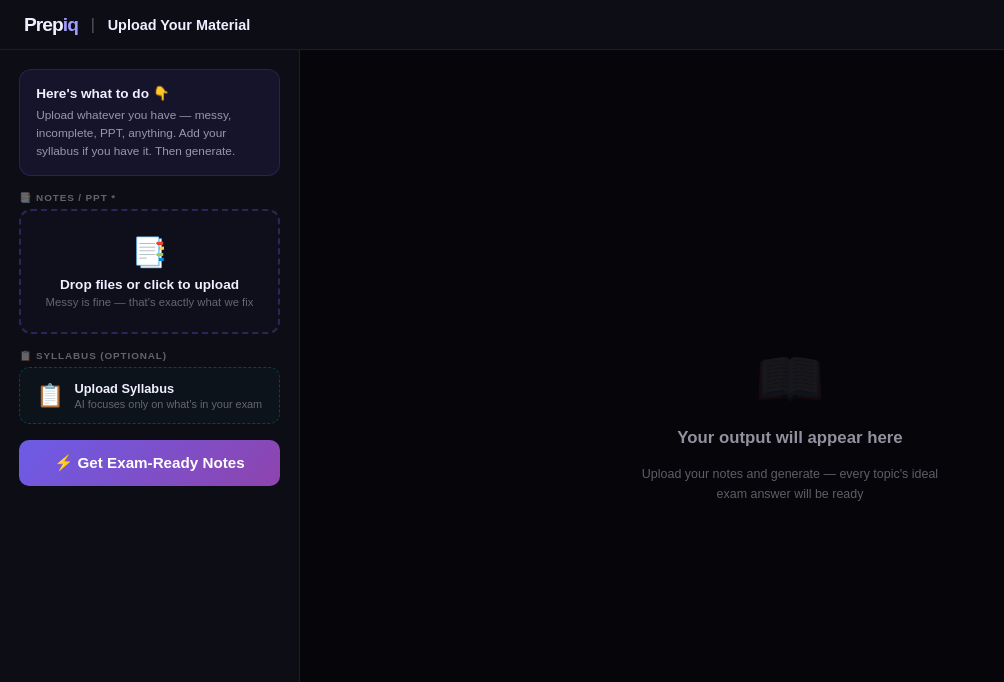
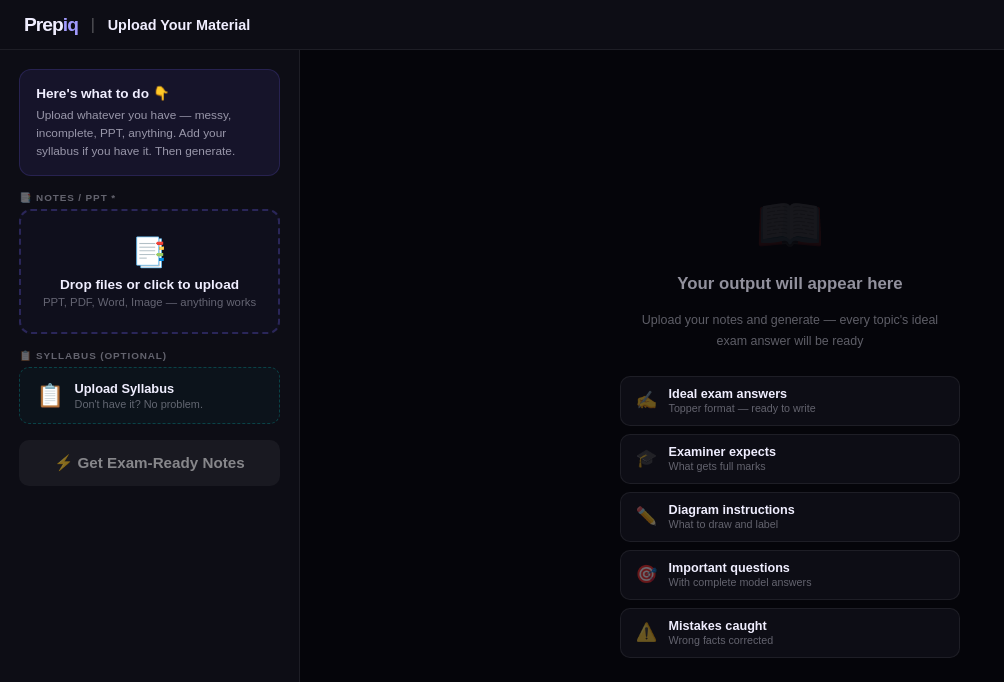
Before and after one commit to anshikayadav14/prepiq, a Next.js app: page /upload in a window 1280 px wide. Shown: the top 682 px of the page, without its empty margins (0-1004 px from the left). Built offline with nearby package versions, Linux system fonts and the light colour scheme.

Commit message:
Upload page with file handling

```diff
--- a/app/upload/page.js
+++ b/app/upload/page.js
@@ -1,4 +1,23 @@
+'use client'
+import { useState } from 'react'
+
 export default function Upload() {
+  const [noteFiles, setNoteFiles] = useState([])
+  const [sylFile, setSylFile] = useState(null)
+
+  function handleNotes(e) {
+    const files = Array.from(e.target.files)
+    setNoteFiles(prev => [...prev, ...files])
+  }
+
+  function handleSyl(e) {
+    setSylFile(e.target.files[0])
+  }
+
+  function removeNote(name) {
+    setNoteFiles(prev => prev.filter(f => f.name !== name))
+  }
+
   return (
     <main style={{
       minHeight: '100vh',
@@ -7,6 +26,7 @@ export default function Upload() {
       display: 'flex',
       flexDirection: 'column'
     }}>
+
       {/* Header */}
       <div style={{
         display: 'flex',
@@ -17,7 +37,6 @@ export default function Upload() {
         borderBottom: '1px solid rgba(255,255,255,0.07)'
       }}>
         <span style={{
-          fontFamily: 'sans-serif',
           fontWeight: '800',
           fontSize: '1.2rem',
           letterSpacing: '-0.05em'
@@ -35,10 +54,10 @@ export default function Upload() {
         flex: 1,
         display: 'grid',
         gridTemplateColumns: '300px 1fr',
-        overflow: 'hidden'
+        minHeight: 0
       }}>
 
-        {/* Left Controls */}
+        {/* Left */}
         <div style={{
           borderRight: '1px solid rgba(255,255,255,0.07)',
           background: '#0d0d15',
@@ -49,7 +68,7 @@ export default function Upload() {
           overflowY: 'auto'
         }}>
 
-          {/* Context box */}
+          {/* Context */}
           <div style={{
             background: 'rgba(108,92,231,0.1)',
             border: '1px solid rgba(108,92,231,0.2)',
@@ -64,12 +83,13 @@ export default function Upload() {
             </div>
           </div>
 
-          {/* Notes Upload */}
+          {/* Notes Upload Zone */}
           <div>
             <div style={{fontSize:'0.62rem', fontWeight:'700', textTransform:'uppercase', letterSpacing:'0.09em', color:'rgba(240,238,255,0.38)', marginBottom:'0.38rem'}}>
               📑 Notes / PPT *
             </div>
-            <div style={{
+            <label style={{
+              display: 'block',
               border: '2px dashed rgba(108,92,231,0.3)',
               borderRadius: '12px',
               padding: '1.5rem 1rem',
@@ -77,55 +97,103 @@ export default function Upload() {
               cursor: 'pointer',
               background: 'rgba(108,92,231,0.03)'
             }}>
+              <input
+                type="file"
+                multiple
+                accept=".pdf,.ppt,.pptx,.doc,.docx,.txt,.png,.jpg"
+                onChange={handleNotes}
+                style={{display:'none'}}
+              />
               <div style={{fontSize:'1.8rem', marginBottom:'0.5rem'}}>📑</div>
               <div style={{fontWeight:'700', fontSize:'0.85rem', marginBottom:'0.22rem'}}>
                 Drop files or click to upload
               </div>
               <div style={{fontSize:'0.71rem', color:'rgba(240,238,255,0.38)'}}>
-                Messy is fine — that's exactly what we fix
+                PPT, PDF, Word, Image — anything works
               </div>
+            </label>
           </div>
+
+          {/* File Queue */}
+          {noteFiles.length > 0 && (
+            <div style={{display:'flex', flexDirection:'column', gap:'0.35rem'}}>
+              <div style={{fontSize:'0.62rem', fontWeight:'700', textTransform:'uppercase', letterSpacing:'0.09em', color:'rgba(240,238,255,0.38)'}}>
+                Files ready
               </div>
+              {noteFiles.map(f => (
+                <div key={f.name} style={{
+                  display:'flex', alignItems:'center', gap:'0.5rem',
+                  background:'#13131e',
+                  border:'1px solid rgba(108,92,231,0.25)',
+                  borderRadius:'8px',
+                  padding:'0.48rem 0.65rem'
+                }}>
+                  <span style={{fontSize:'0.95rem'}}>📄</span>
+                  <span style={{fontSize:'0.76rem', fontWeight:'600', flex:1, overflow:'hidden', textOverflow:'ellipsis', whiteSpace:'nowrap'}}>
+                    {f.name}
+                  </span>
+                  <button
+                    onClick={() => removeNote(f.name)}
+                    style={{background:'none', border:'none', color:'rgba(240,238,255,0.38)', cursor:'pointer', fontSize:'0.8rem'}}
+                  >
+                    ✕
+                  </button>
+                </div>
+              ))}
+            </div>
+          )}
 
           {/* Syllabus Upload */}
           <div>
             <div style={{fontSize:'0.62rem', fontWeight:'700', textTransform:'uppercase', letterSpacing:'0.09em', color:'rgba(240,238,255,0.38)', marginBottom:'0.38rem'}}>
               📋 Syllabus (optional)
             </div>
-            <div style={{
+            <label style={{
+              display: 'flex',
+              alignItems: 'center',
+              gap: '0.65rem',
               border: '1.5px dashed rgba(0,206,201,0.25)',
               borderRadius: '10px',
               padding: '0.85rem 1rem',
               cursor: 'pointer',
-              background: 'rgba(0,206,201,0.03)',
-              display: 'flex',
-              alignItems: 'center',
-              gap: '0.65rem'
+              background: sylFile ? 'rgba(0,206,201,0.07)' : 'rgba(0,206,201,0.03)'
             }}>
+              <input
+                type="file"
+                accept=".pdf,.doc,.docx,.txt,.png,.jpg"
+                onChange={handleSyl}
+                style={{display:'none'}}
+              />
               <span style={{fontSize:'1.4rem'}}>📋</span>
               <div>
                 <div style={{fontWeight:'700', fontSize:'0.8rem', marginBottom:'0.1rem'}}>
-                  Upload Syllabus
+                  {sylFile ? sylFile.name : 'Upload Syllabus'}
                 </div>
-                <div style={{fontSize:'0.68rem', color:'rgba(240,238,255,0.38)'}}>
-                  AI focuses only on what's in your exam
+                <div style={{fontSize:'0.68rem', color: sylFile ? '#00cec9' : 'rgba(240,238,255,0.38)'}}>
+                  {sylFile ? '✅ Syllabus uploaded' : "Don't have it? No problem."}
                 </div>
               </div>
-            </div>
+            </label>
           </div>
 
           {/* Generate Button */}
-          <button style={{
+          <button
+            disabled={noteFiles.length === 0}
+            style={{
               width: '100%',
-            background: 'linear-gradient(135deg, #6c5ce7, #8e44ad)',
+              background: noteFiles.length > 0
+                ? 'linear-gradient(135deg, #6c5ce7, #8e44ad)'
+                : 'rgba(255,255,255,0.1)',
               color: 'white',
               border: 'none',
               borderRadius: '10px',
               padding: '0.85rem',
               fontWeight: '700',
               fontSize: '0.95rem',
-            cursor: 'pointer'
-          }}>
+              cursor: noteFiles.length > 0 ? 'pointer' : 'not-allowed',
+              opacity: noteFiles.length > 0 ? 1 : 0.5
+            }}
+          >
             ⚡ Get Exam-Ready Notes
           </button>
 
@@ -153,6 +221,39 @@ export default function Upload() {
           <div style={{fontSize:'0.78rem', lineHeight:'1.65', maxWidth:'300px'}}>
             Upload your notes and generate — every topic's ideal exam answer will be ready
           </div>
+
+          {/* What you'll get */}
+          <div style={{
+            display:'flex', flexDirection:'column', gap:'0.5rem',
+            width:'100%', maxWidth:'340px', marginTop:'0.5rem'
+          }}>
+            {[
+              {ico:'✍️', t:'Ideal exam answers', s:'Topper format — ready to write'},
+              {ico:'🎓', t:'Examiner expects', s:'What gets full marks'},
+              {ico:'✏️', t:'Diagram instructions', s:'What to draw and label'},
+              {ico:'🎯', t:'Important questions', s:'With complete model answers'},
+              {ico:'⚠️', t:'Mistakes caught', s:'Wrong facts corrected'},
+            ].map(item => (
+              <div key={item.t} style={{
+                display:'flex', alignItems:'center', gap:'0.7rem',
+                background:'#0d0d15',
+                border:'1px solid rgba(255,255,255,0.07)',
+                borderRadius:'10px',
+                padding:'0.65rem 0.9rem',
+                textAlign:'left'
+              }}>
+                <span style={{fontSize:'1.1rem'}}>{item.ico}</span>
+                <div>
+                  <div style={{fontSize:'0.79rem', fontWeight:'600', marginBottom:'0.08rem', color:'#f0eeff'}}>
+                    {item.t}
+                  </div>
+                  <div style={{fontSize:'0.67rem', color:'rgba(240,238,255,0.38)'}}>
+                    {item.s}
+                  </div>
+                </div>
+              </div>
+            ))}
+          </div>
         </div>
 
       </div>
```
Lines whose indentation alone changed are shown as unchanged.
